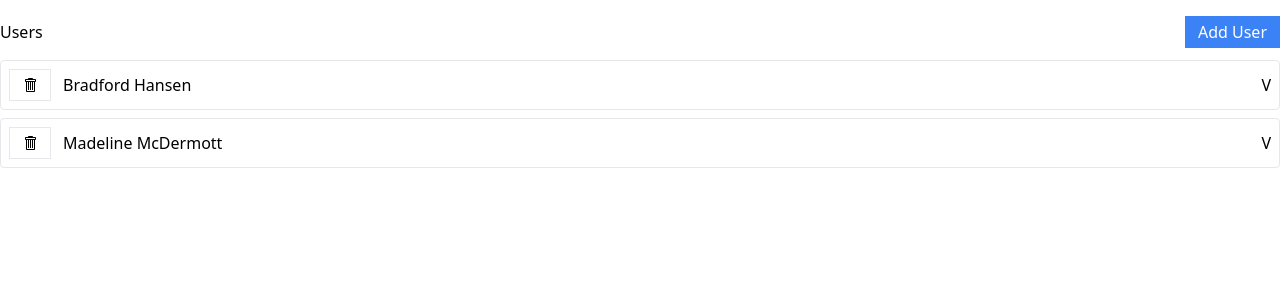
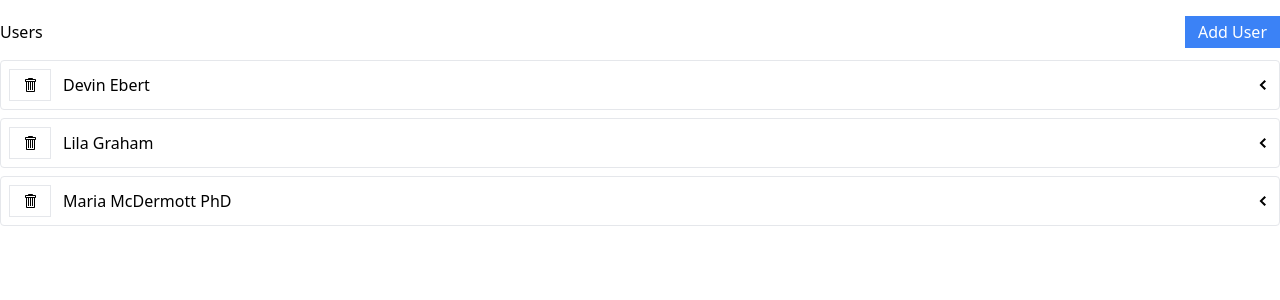
Before and after one commit to jerrychiu0863/redux-async, a React (Vite) app: page / in a window 1280 px wide. Shown: the top 300 px of the page. Built offline with nearby package versions, Linux system fonts and the light colour scheme; data requests are answered from the project's data file.

Commit message:
add expandpanel and albumlist components

```diff
--- a/db.json
+++ b/db.json
@@ -1,12 +1,16 @@
 {
   "users": [
     {
-      "id": "3711",
-      "name": "Bradford Hansen"
+      "id": "7048",
+      "name": "Devin Ebert"
     },
     {
-      "id": "5115",
-      "name": "Madeline McDermott"
+      "id": "32ec",
+      "name": "Lila Graham"
+    },
+    {
+      "id": "5032",
+      "name": "Maria McDermott PhD"
     }
   ],
   "albums": [],
--- /dev/null
+++ b/src/components/AlbumsList.tsx
@@ -0,0 +1,13 @@
+import type { User } from "../type";
+
+type AblumsListProps = {
+  user: User;
+}
+
+function AlbumsList({ user }: AblumsListProps) {
+  return (
+    <div>{user.name}</div>
+  )
+}
+
+export default AlbumsList
--- a/src/components/Button.tsx
+++ b/src/components/Button.tsx
@@ -1,7 +1,7 @@
-import React from 'react'
+import React from 'react';
 import className from 'classnames';
-import { twMerge } from 'tailwind-merge'
-import { GoSync } from 'react-icons/go'
+import { twMerge } from 'tailwind-merge';
+import { GoSync } from 'react-icons/go';
 
 interface ButtonProps extends React.ButtonHTMLAttributes<HTMLButtonElement> {
   children: React.ReactNode;
--- /dev/null
+++ b/src/components/ExpandablePanel.tsx
@@ -0,0 +1,31 @@
+import { useState } from "react";
+import { GoChevronDown, GoChevronLeft } from "react-icons/go";
+
+type ExpandablePanelProps = {
+  header: JSX.Element;
+  children: React.ReactNode;
+}
+
+function ExpandablePanel({ header, children }: ExpandablePanelProps) {
+  const [isExpanded, setIsExpanded] = useState(false);
+
+  const handlePanel = () => {
+    setIsExpanded(isExpanded => !isExpanded)
+  }
+
+  return (
+    <div className="mb-2 border rounded">
+      <div className="flex p-2 justify-between items-center ">
+        <div className="flex flex-row items-center">
+          {header}
+        </div>
+        <div className="cursor-pointer" onClick={handlePanel}>
+          {isExpanded ? <GoChevronDown /> : <GoChevronLeft />}
+        </div>
+      </div>
+      {isExpanded && <div className="p-2 border-t">{children}</div>}
+    </div>
+  )
+}
+
+export default ExpandablePanel;
--- a/src/components/Skeleton.tsx
+++ b/src/components/Skeleton.tsx
@@ -2,8 +2,6 @@ import classNames from "classnames";
 import { twMerge } from "tailwind-merge";
 
 export default function Skeleton({ times, className }: { times: number, className: string }) {
-
-
   const boxes = Array(times).fill(0).map((_, i) => {
     const outerClasses = twMerge(classNames(
       'relative',
@@ -29,6 +27,5 @@ export default function Skeleton({ times, className }: { times: number, classNam
       </div>
     )
   })
-
   return boxes
 }
--- a/src/components/UserListItem.tsx
+++ b/src/components/UserListItem.tsx
@@ -1,33 +1,39 @@
-import type { User } from "../store/slices/userSlice"
-import Button from "./Button"
-import { deleteUser } from "../store"
-import { GoTrashcan } from "react-icons/go"
-import { useThunk } from "../hooks/use-thunk"
+// types
+import type { User } from "../type";
+// redux
+import { deleteUser } from "../store";
+// hook
+import { useThunk } from "../hooks/use-thunk";
+// components
+import Button from "./Button";
+import AlbumsList from "./AlbumsList";
+import { GoTrashcan } from "react-icons/go";
+import ExpandablePanel from './ExpandablePanel';
+
 
 type UserListItemProps = {
   user: User;
 }
 
 export default function UserListItem({ user }: UserListItemProps) {
-  const [doDeleteUser, isDeletingUser, deleteUserError] = useThunk(deleteUser)
+  const [doDeleteUser, isDeletingUser, deleteUserError] = useThunk(deleteUser);
   const { name } = user
 
   const handleUserDelete = (user: User) => {
     doDeleteUser(user)
   }
 
+  const header =
+    <>
+      <Button onClick={() => handleUserDelete(user)} className="mr-3" loading={isDeletingUser}>
+        <GoTrashcan />
+      </Button>
+      {name}
+    </>
+
   return (
-    <div>
-      <div className="mb-2 border rounded">
-        <div className="flex p-2 justify-between items-center cursor-pointer">
-          <div className="flex items-center">
-            <Button onClick={() => handleUserDelete(user)} className="mr-3" loading={isDeletingUser}>
-              <GoTrashcan />
-            </Button>{name}
-          </div>
-          <div>V</div>
-        </div>
-      </div>
-    </div>
+    <ExpandablePanel header={header}>
+      <AlbumsList user={user} />
+    </ExpandablePanel>
   )
 }
--- a/src/store/slices/userSlice.tsx
+++ b/src/store/slices/userSlice.tsx
@@ -2,11 +2,8 @@ import { createSlice } from "@reduxjs/toolkit";
 import { fetchUsers } from "../thunks/fetchUsers";
 import { addUser } from "../thunks/addUser";
 import { deleteUser } from "../thunks/deleteUser";
+import type { User } from "../../type";
 
-export type User = {
-  id: number;
-  name: string;
-}
 
 type UserState = {
   data: User[];
--- a/src/store/thunks/addUser.tsx
+++ b/src/store/thunks/addUser.tsx
@@ -1,7 +1,7 @@
 import { createAsyncThunk } from "@reduxjs/toolkit";
 import axios from "axios";
 import { faker } from "@faker-js/faker";
-import type { User } from "../slices/userSlice";
+import type { User } from "../../type";
 
 type ResponseType = {
   data: User;
--- a/src/store/thunks/deleteUser.tsx
+++ b/src/store/thunks/deleteUser.tsx
@@ -1,9 +1,8 @@
 import { createAsyncThunk } from "@reduxjs/toolkit";
 import axios from "axios";
-import type { User } from "../slices/userSlice";
+import type { User } from "../../type";
 
 export const deleteUser = createAsyncThunk<User, User, { rejectValue: string }>('users/delete', async (user) => {
   const response = await axios.delete(`http://localhost:3005/users/${user.id}`)
-  console.log(response)
   return response.data
 })
--- a/src/store/thunks/fetchUsers.tsx
+++ b/src/store/thunks/fetchUsers.tsx
@@ -1,6 +1,6 @@
 import { createAsyncThunk } from "@reduxjs/toolkit";
 import axios from "axios";
-import type { User } from "../slices/userSlice";
+import type { User } from "../../type";
 
 export type ResponseType = {
   data: User[];
--- /dev/null
+++ b/src/type/index.ts
@@ -0,0 +1,4 @@
+export type User = {
+  id: number;
+  name: string;
+}
```
Also changed, not shown: src/components/UserList.tsx (+7 -3 lines).
